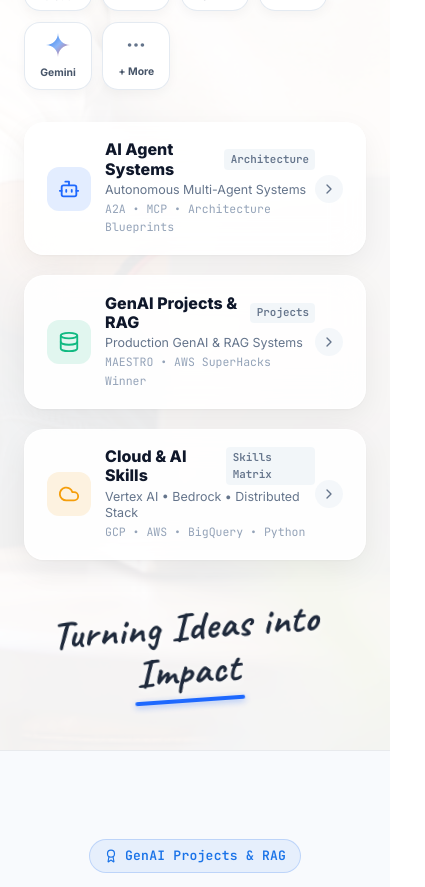
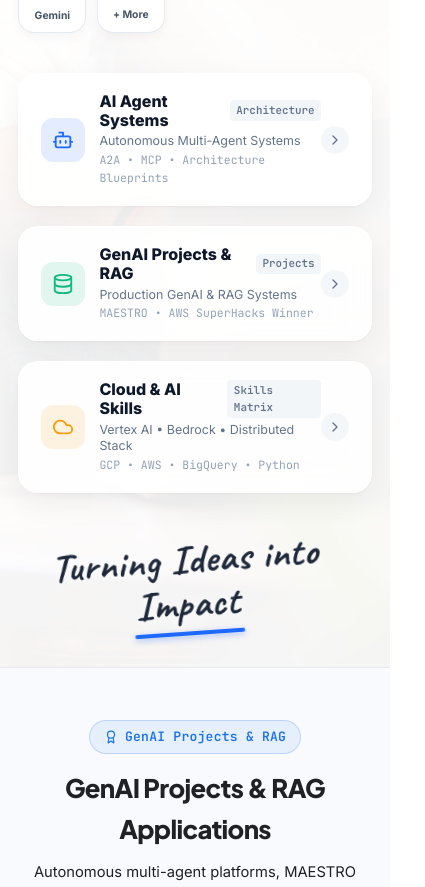
Before and after one commit to br-bit3194/my-portfolio, a React (Vite) app: page / in a window 390 px wide. Shown: the part 1060-1947 px from the top of the page, 425 px wide, since content can reach past the window. Built offline with nearby package versions, Linux system fonts and the light colour scheme.

Commit message:
feat: enhance mobile and tablet responsiveness across all cards, typography, and interactive components

```diff
--- a/src/components/ArchitectureShowcase.jsx
+++ b/src/components/ArchitectureShowcase.jsx
@@ -102,6 +102,7 @@
 
           {/* Interactive Flow Nodes */}
           <div
+            className="arch-nodes-grid"
             style={{
               display: 'grid',
               gridTemplateColumns: 'repeat(auto-fit, minmax(160px, 1fr))',
@@ -231,6 +232,20 @@
         </div>
 
       </div>
+
+      <style>{`
+        @media (max-width: 640px) {
+          .arch-nodes-grid {
+            grid-template-columns: 1fr 1fr !important;
+            gap: 0.65rem !important;
+          }
+        }
+        @media (max-width: 420px) {
+          .arch-nodes-grid {
+            grid-template-columns: 1fr !important;
+          }
+        }
+      `}</style>
     </section>
   );
 };
--- a/src/components/Hero.jsx
+++ b/src/components/Hero.jsx
@@ -563,18 +563,36 @@
             background-position: center top !important;
           }
           .hero-scrim {
-            background: rgba(255, 255, 255, 0.94) !important;
+            background: rgba(255, 255, 255, 0.95) !important;
+          }
+          .hero-left-content {
+            max-width: 100% !important;
           }
           .hero-right-content {
             align-items: stretch !important;
             margin-left: 0 !important;
             max-width: 100% !important;
+            margin-top: 1rem;
           }
         }
         @media (max-width: 640px) {
           .hide-mobile {
             display: none !important;
           }
+          .hero-poster-section {
+            padding-top: 4.75rem !important;
+            padding-bottom: 2rem !important;
+          }
+          .btn-hero-primary {
+            width: 100% !important;
+            justify-content: center !important;
+          }
+        }
+        @media (max-width: 480px) {
+          .hero-layout-grid {
+            gap: 1.5rem !important;
+            min-height: auto !important;
+          }
         }
       `}</style>
     </section>
--- a/src/index.css
+++ b/src/index.css
@@ -189,17 +189,32 @@
   color: var(--text-primary);
 }
 
-@media (min-width: 768px) {
+/* Responsive Typography & Spacing */
+@media (max-width: 768px) {
+  .section {
+    padding: 4rem 0 !important;
+  }
+  .section-header {
+    margin-bottom: 2.25rem !important;
+  }
   .section-title {
-    font-size: 2.75rem;
+    font-size: 1.85rem !important;
+  }
+  .section-subtitle {
+    font-size: 0.92rem !important;
+  }
+  .container {
+    padding: 0 1.15rem !important;
   }
 }
 
-.section-subtitle {
-  font-size: 1.05rem;
-  color: var(--text-secondary);
-  max-width: 620px;
-  margin: 0 auto;
+@media (max-width: 480px) {
+  .section {
+    padding: 3.25rem 0 !important;
+  }
+  .section-title {
+    font-size: 1.6rem !important;
+  }
 }
 
 /* 21st.dev Style Bento & Glass Cards */
@@ -217,6 +232,13 @@
   border-color: var(--border-hover);
   transform: translateY(-2px);
   box-shadow: var(--shadow-md);
+}
+
+@media (max-width: 640px) {
+  .bento-card {
+    border-radius: 1rem !important;
+    padding: 1.35rem !important;
+  }
 }
 
 /* Buttons */
@@ -333,7 +355,15 @@
 
 @media (max-width: 900px) {
   .hero-poster-section {
-    padding-top: 5.5rem !important;
+    padding-top: 5rem !important;
+    padding-bottom: 2.5rem !important;
     min-height: auto !important;
   }
 }
+
+/* Touch targets for mobile */
+@media (max-width: 640px) {
+  button, a {
+    min-height: 38px;
+  }
+}
```
